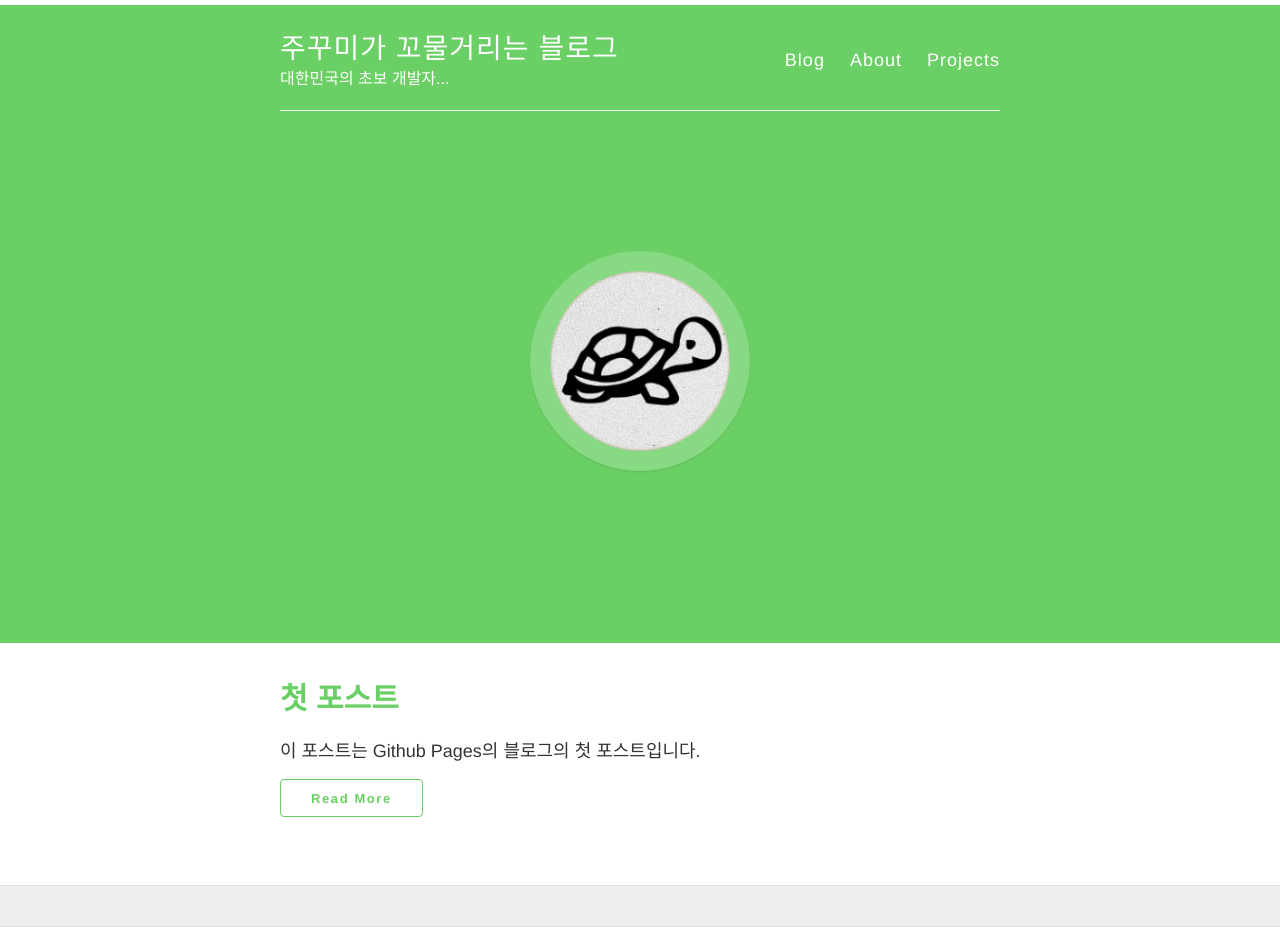
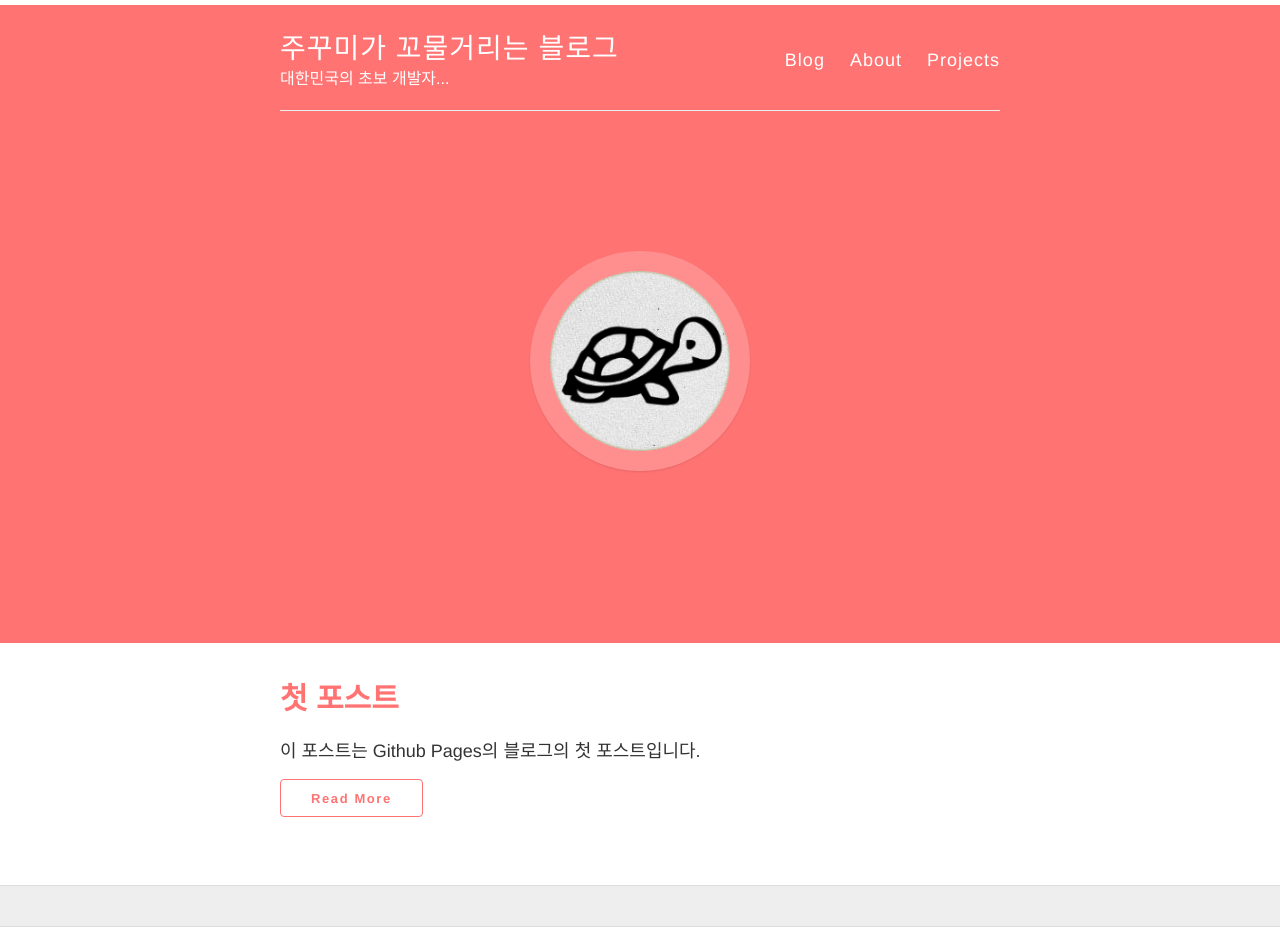
Before and after one commit to joshua1b/joshua1b.github.io, a Jekyll site: the page built from index.html, in a window 1280 px wide. Built offline with Jekyll 4.4.1, drawn with Linux system fonts in a browser that asks for light colours; nearby versions of some CDN libraries.

Commit message:
Changing main color.

```diff
--- a/_sass/_variables.scss
+++ b/_sass/_variables.scss
@@ -18,7 +18,7 @@ $blue: #4183C4;
 // Main theme colors
 // Some cool main theme colors(violet:#8476ad;blue:#5cacee;red:#ff7373,#ff6f69;green:#6acf64,#2ddbb3;orange:#ffa268)
 
-$mono-color:#6acf64;                // main theme color(header, links, footer icons, buttons, post-title)
+$mono-color:#ff7373;                // main theme color(header, links, footer icons, buttons, post-title)
 $hl-color: $darkGray;              // header link color (author name and posted on date) for blog post meta
 $navbar-hover-color:$gray;        // navbar hover color (site name and navbar links hover color)
 $link-color: $darkerGray;        // normal hyperlink color other than the ones above.
```
